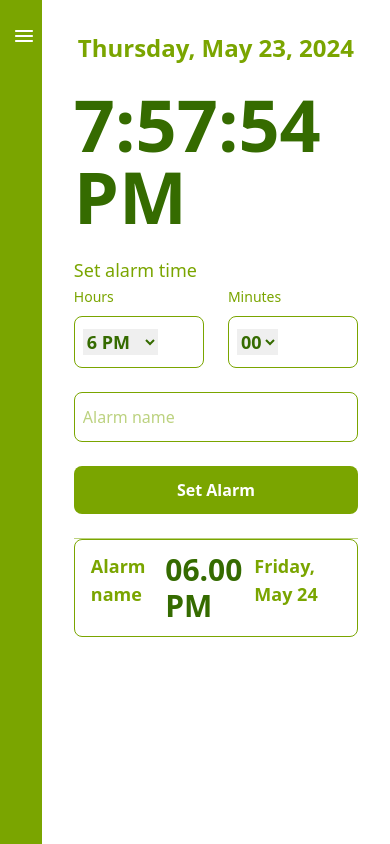
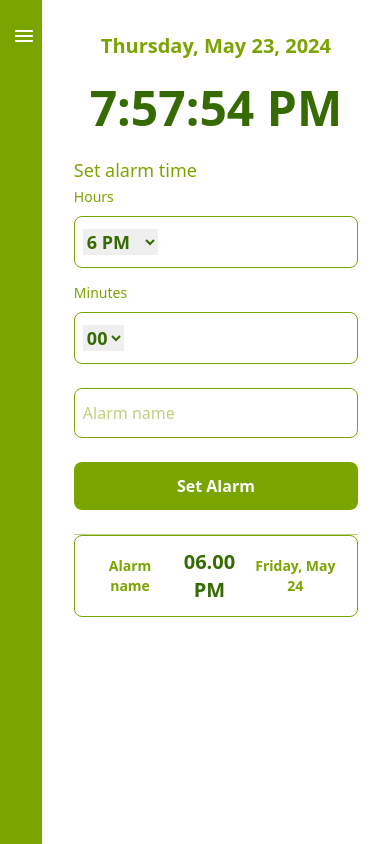
Before and after one commit to allsyalwaa/TrackIt, a React (Vite) app: page /alarm in a window 390 px wide. Built offline with nearby package versions, Linux system fonts and the light colour scheme.

Commit message:
Update SecAlarm component to improve accessibility and responsiveness

```diff
--- a/src/components/section/SecAlarm.jsx
+++ b/src/components/section/SecAlarm.jsx
@@ -2,15 +2,17 @@ export default function SecAlarm() {
   return (
     <section>
       <div className=" flex w-full flex-col items-center justify-center gap-6">
-        <h1 className="text-2xl font-bold text-primary">
+        <h1 className="text-xl font-bold text-primary md:text-2xl">
           Thursday, May 23, 2024
         </h1>
-        <h1 className="text-7xl font-bold text-secondary">7:57:54 PM</h1>
+        <h1 className="text-5xl font-bold text-secondary md:text-7xl">
+          7:57:54 PM
+        </h1>
       </div>
 
       <form className="mt-6" action="">
         <h2 className="text-lg font-medium text-primary">Set alarm time</h2>
-        <div className="grid grid-cols-2 gap-6">
+        <div className="grid gap-3 md:grid-cols-2 md:gap-6">
           <div>
             <label className="text-sm text-primary" htmlFor="hours">
               Hours
@@ -86,10 +88,16 @@ export default function SecAlarm() {
       </form>
       <hr className="mt-6 border-t border-primary/50" />
 
-      <div className="mx-auto flex justify-between rounded-lg border-[1.5px] border-primary px-4 py-3">
-        <h1 className="text-lg font-semibold text-primary">Alarm name</h1>
-        <h1 className="text-3xl font-bold text-secondary">06.00 PM</h1>
-        <h1 className="text-lg font-semibold text-primary">Friday, May 24</h1>
+      <div className="mx-auto flex items-center justify-between rounded-lg border-[1.5px] border-primary px-4 py-3 text-center">
+        <h1 className="text-sm font-semibold text-primary md:text-lg">
+          Alarm name
+        </h1>
+        <h1 className="text-xl font-bold text-secondary md:text-3xl">
+          06.00 PM
+        </h1>
+        <h1 className="text-sm font-semibold text-primary md:text-lg">
+          Friday, May 24
+        </h1>
       </div>
     </section>
   );
```
